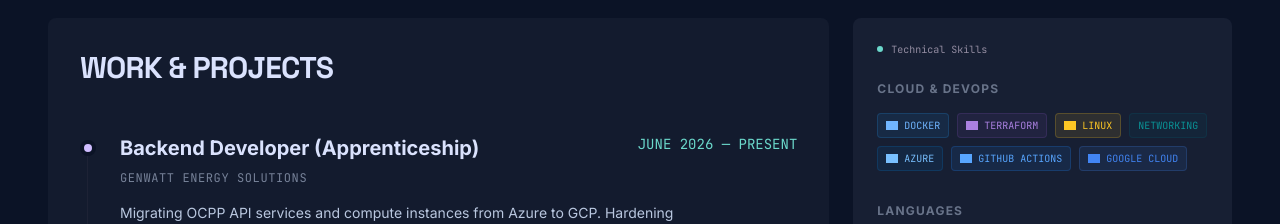
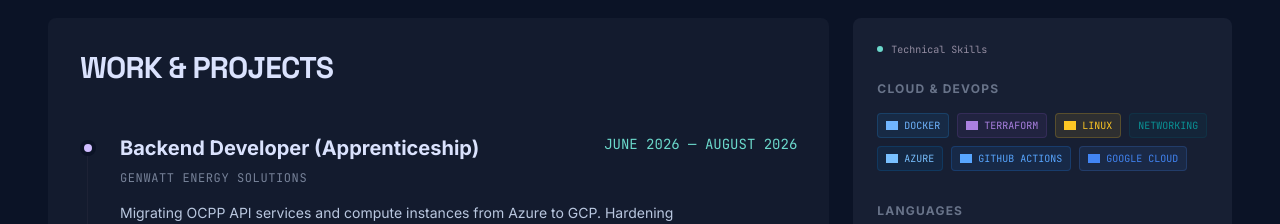
Before and after one commit to naori11/personal-portfolio, a Next.js app in the folder apps/web/: page /about in a window 1280 px wide. Shown: the part 940-1164 px from the top of the page. Built offline with nearby package versions, Linux system fonts and the light colour scheme; grey boxes are pictures that could not be loaded.

Commit message:
fix: update latest work experience duration

```diff
--- a/apps/web/app/about/page.tsx
+++ b/apps/web/app/about/page.tsx
@@ -178,7 +178,7 @@ export default function AboutPage() {
                   Backend Developer (Apprenticeship)
                 </h3>
                 <span className="font-[family-name:var(--font-jetbrains-mono)] text-[var(--tertiary)] text-sm">
-                  JUNE 2026 — PRESENT
+                  JUNE 2026 — AUGUST 2026
                 </span>
               </div>
               <div className="font-[family-name:var(--font-jetbrains-mono)] text-xs text-[var(--secondary)]/60 mb-4 tracking-wider">
```
